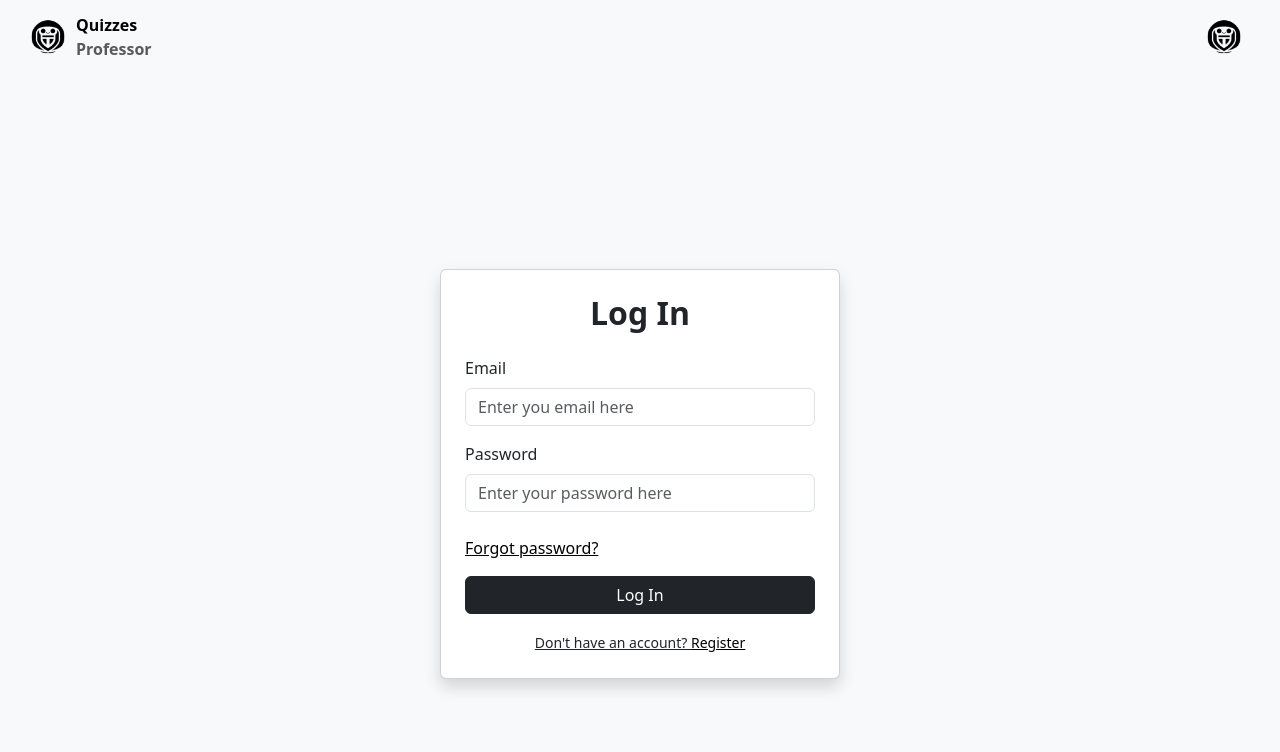
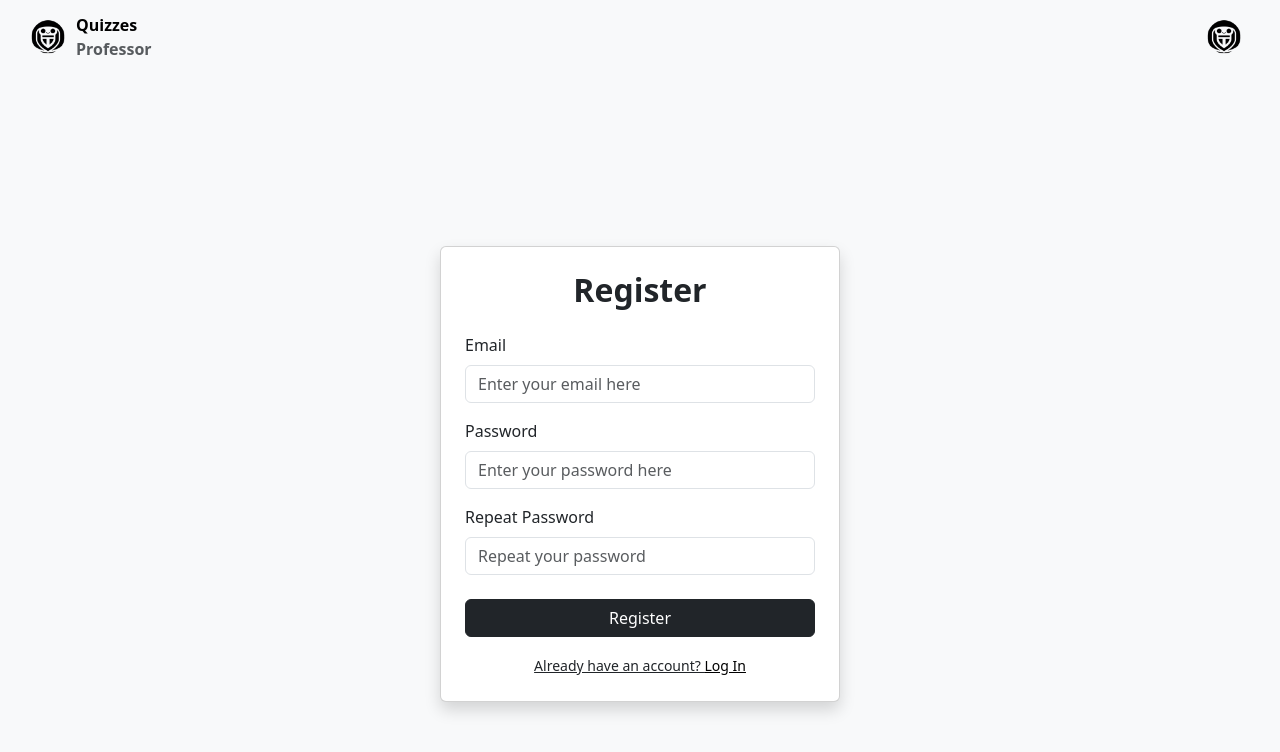
Before and after one commit to QuizBott/QuizBot-Frontend, a React (Vite) app: page /register in a window 1280 px wide. Shown: the top 752 px of the page. Built offline with nearby package versions, Linux system fonts and the light colour scheme.

Commit message:
Add Register page and link from Login

```diff
--- a/package.json
+++ b/package.json
@@ -13,7 +13,8 @@
     "bootstrap": "^5.3.5",
     "react": "^19.0.0",
     "react-bootstrap": "^2.10.9",
-    "react-dom": "^19.0.0"
+    "react-dom": "^19.0.0",
+    "react-router-dom": "^7.5.0"
   },
   "devDependencies": {
     "@eslint/js": "^9.21.0",
--- a/src/App.jsx
+++ b/src/App.jsx
@@ -1,4 +1,5 @@
 import "bootstrap/dist/css/bootstrap.min.css";
+import { BrowserRouter as Router, Routes, Route } from "react-router-dom";
 import Navbar from "./components/Navbar";
 import CreateQuiz from "./components/CreateQuiz";
 
@@ -7,12 +8,16 @@ import EditQuiz from "./components/EditQuiz";
 import QuizStartedV1 from "./components/QuizStartedV1";
 import Homepage from "./components/HomePage";
 import Login from "./components/Login";
+import Register from "./components/Register";
 function App() {
   return (
-    <>
+    <Router>
       <Navbar />
-      <Login />
-    </>
+      <Routes>
+        <Route path="/" element={<Login />} />
+        <Route path="/register" element={<Register />} />
+      </Routes>
+    </Router>
   );
 }
 
--- a/src/components/Login.jsx
+++ b/src/components/Login.jsx
@@ -1,4 +1,5 @@
 import "bootstrap";
+import { Link } from "react-router-dom";
 
 function Login() {
   return (
@@ -40,7 +41,7 @@ function Login() {
             Log In
           </button>
           <div className="text-center">
-            <small className="text-decoration-underline">Don't have an account? <a href='#'className="text-black">Register</a></small>
+            <small className="text-decoration-underline">Don't have an account? <Link to='/register' className="text-black">Register</Link></small>
           </div>
         </form>
       </div>
--- /dev/null
+++ b/src/components/Register.jsx
@@ -0,0 +1,64 @@
+import "bootstrap";
+import { Link } from "react-router-dom";
+
+function Register() {
+    return (
+        <div className="d-flex justify-content-center align-items-center vh-100 bg-light">
+            <div
+                className="card p-4 shadow"
+                style={{ width: "100%", maxWidth: "400px" }}
+            >
+                <h2 className="text-center mb-4"><b>Register</b></h2>
+                <form>
+                    <div className="mb-3">
+                        <label htmlFor="email" className="form-label">
+                            Email
+                        </label>
+                        <input
+                            type="email"
+                            className="form-control"
+                            id="email"
+                            placeholder="Enter your email here"
+                        />
+                    </div>
+
+                    <div className="mb-3">
+                        <label htmlFor="password" className="form-label">
+                            Password
+                        </label>
+                        <input
+                            type="password"
+                            className="form-control"
+                            id="password"
+                            placeholder="Enter your password here"
+                        />
+                    </div>
+
+                    <div className="mb-4">
+                        <label htmlFor="repeatPassword" className="form-label">
+                            Repeat Password
+                        </label>
+                        <input
+                            type="password"
+                            className="form-control"
+                            id="repeatPassword"
+                            placeholder="Repeat your password"
+                        />
+                    </div>
+
+                    <button type="submit" className="btn btn-dark w-100 mb-3">
+                        Register
+                    </button>
+
+                    <div className="text-center">
+                        <small className="text-decoration-underline">
+                            Already have an account? <Link to="/" className="text-black">Log In</Link>
+                        </small>
+                    </div>
+                </form>
+            </div>
+        </div>
+    );
+}
+
+export default Register;
```
Also changed, not shown: 1 other file (tests, documents, lock files or other folders).
